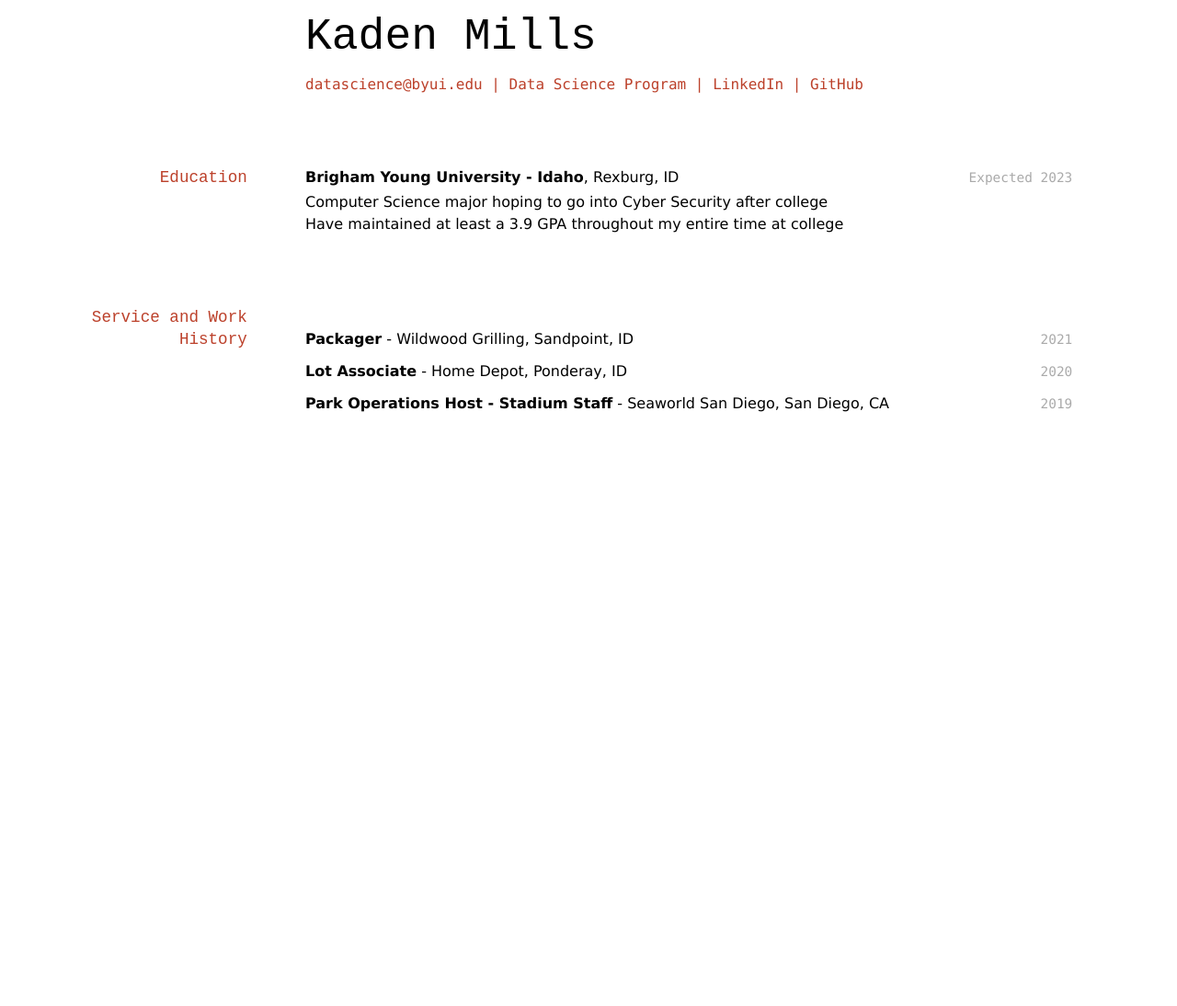
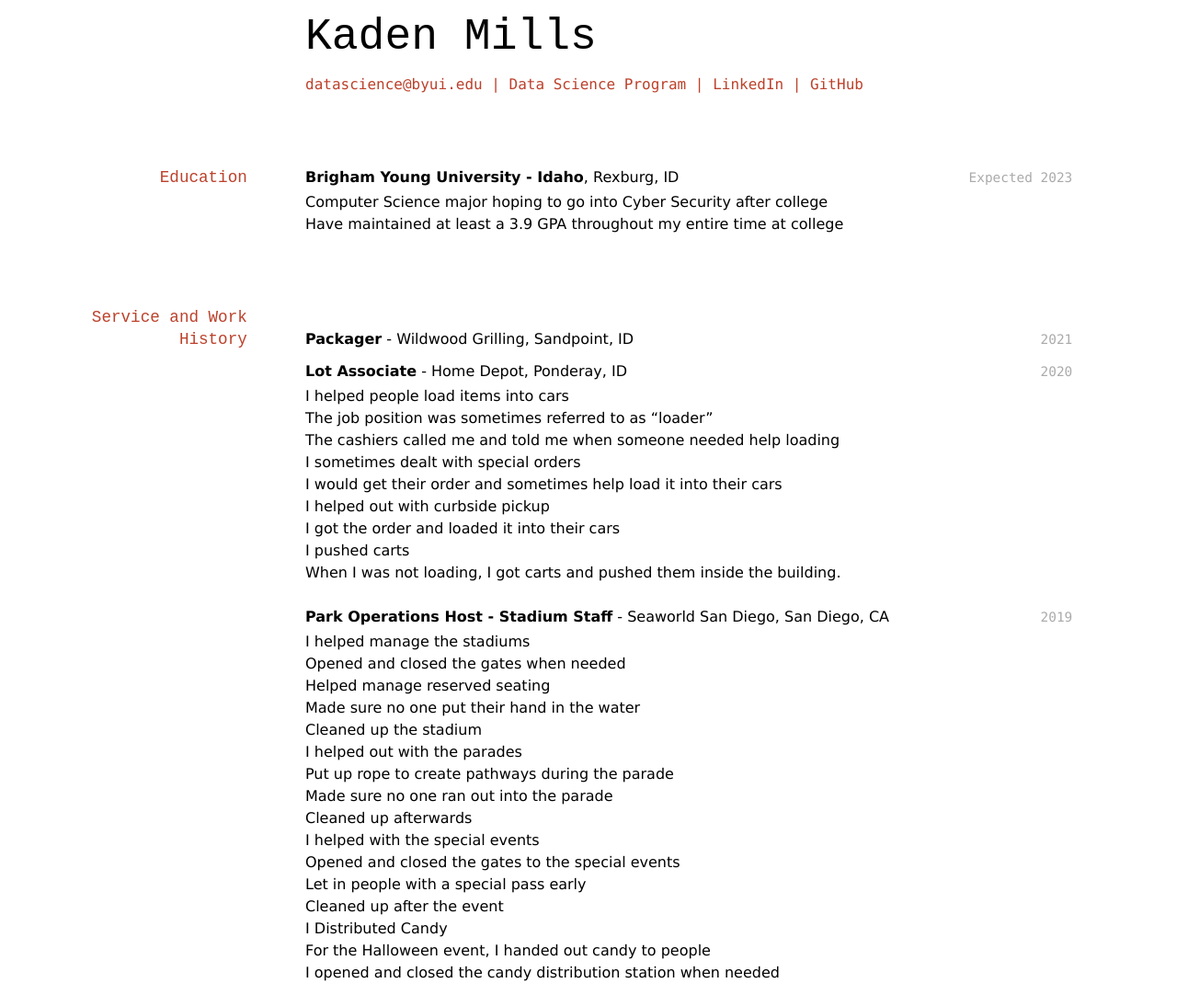
Before and after one commit to BYUIDSS/MILLS-Resume, a Jekyll site: the page built from docs/index.md, in a window 1280 px wide. Shown: the whole page at 92% size. Built offline with Jekyll 4.4.1, drawn with Linux system fonts in a browser that asks for light colours; before the commit the page ends 900 px from its top, so only the background shows below that.

Commit message:
Added more to resume

```diff
--- a/docs/index.md
+++ b/docs/index.md
@@ -31,9 +31,34 @@ __Packager__ - Wildwood Grilling, Sandpoint, ID
 
 `2020`
 __Lot Associate__ - Home Depot, Ponderay, ID
+ - I helped people load items into cars
+ - The job position was sometimes referred to as “loader”
+ - The cashiers called me and told me when someone needed help loading
+ - I sometimes dealt with special orders
+ - I would get their order and sometimes help load it into their cars
+ - I helped out with curbside pickup
+ - I got the order and loaded it into their cars
+ - I pushed carts
+ - When I was not loading, I got carts and  pushed them inside the building.
 
 `2019`
 __Park Operations Host - Stadium Staff__ - Seaworld San Diego, San Diego, CA
+ - I helped manage the stadiums
+ - Opened and closed the gates when needed
+ - Helped manage reserved seating
+ - Made sure no one put their hand in the water
+ - Cleaned up the stadium
+ - I helped out with the parades
+ - Put up rope to create pathways during the parade
+ - Made sure no one ran out into the parade
+ - Cleaned up afterwards
+ - I helped with the special events
+ - Opened and closed the gates to the special events
+ - Let in people with a special pass early
+ - Cleaned up after the event
+ - I Distributed Candy
+ - For the Halloween event, I handed out candy to people
+ - I opened and closed the candy distribution station when needed
 
 
 <!-- ### Footer
```
